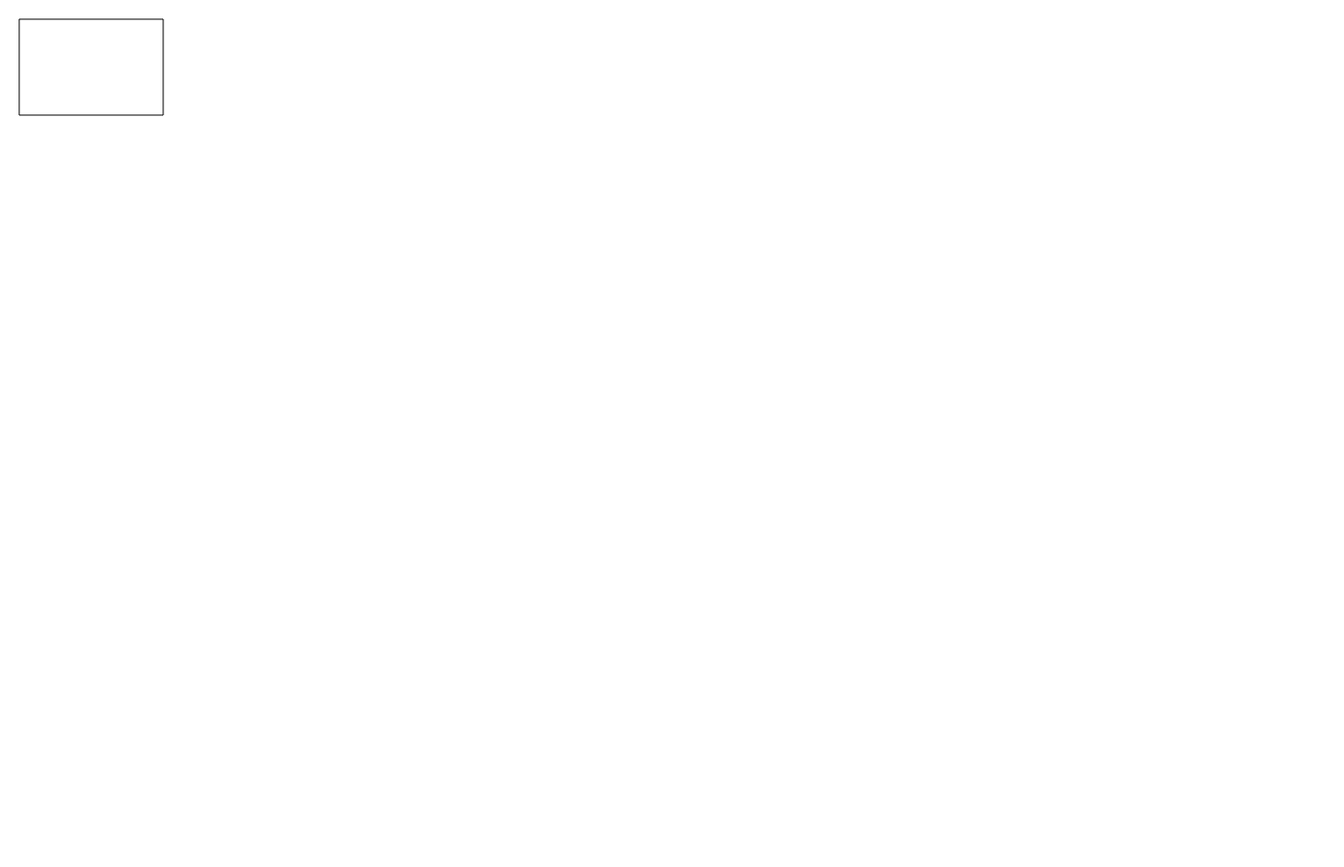
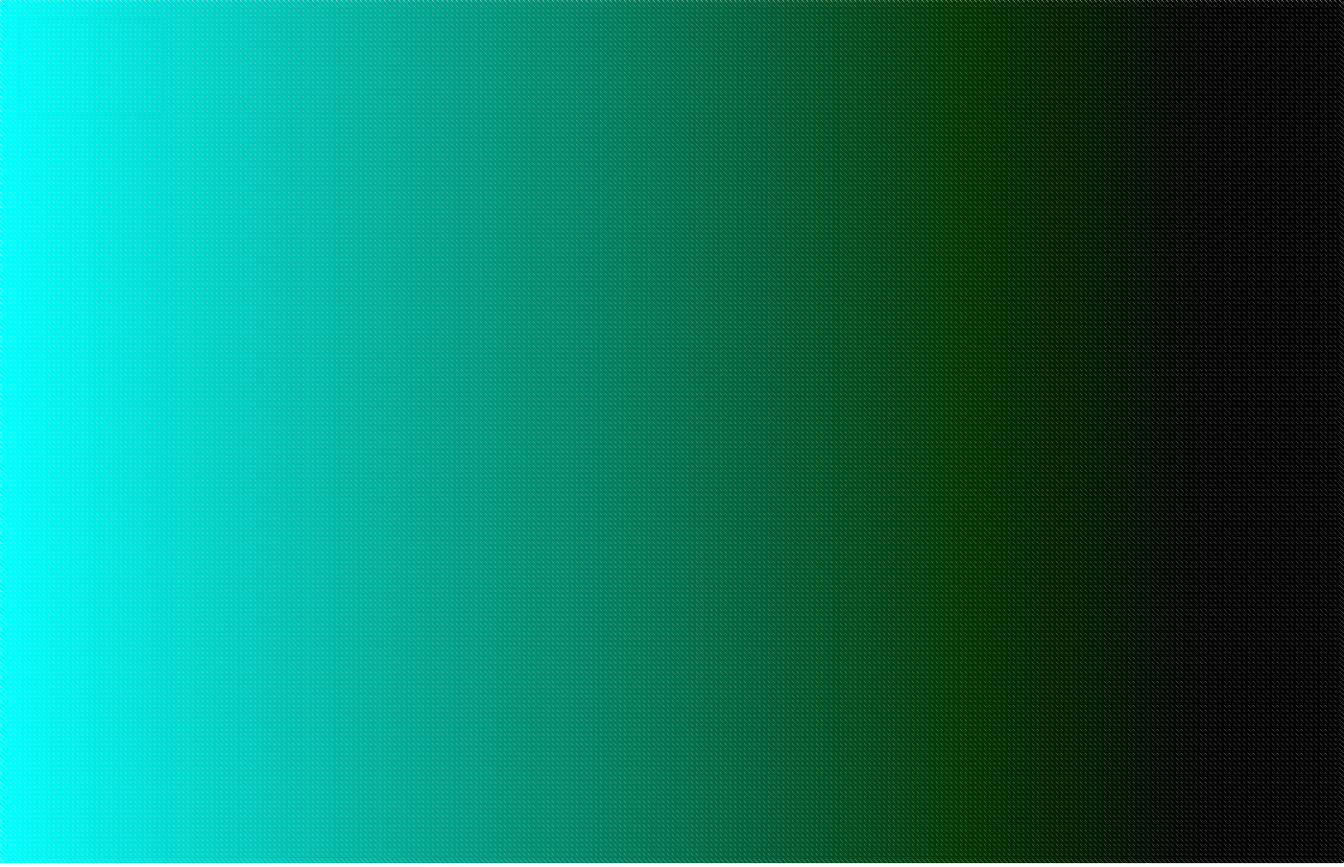
Before and after one commit to mmKALLL/existential-risk, a website built with Parcel: page src/index.html in a window 1280 px wide. Shown: the whole page at 96% size, 1400 px wide, since content can reach past the window. Built offline with nearby package versions, Linux system fonts and the light colour scheme.

Commit message:
make a more impressive demo with the canvas

```diff
--- a/src/existential-risk.ts
+++ b/src/existential-risk.ts
@@ -5,3 +5,20 @@ const ctx = (document.getElementById(
 ctx.beginPath()
 ctx.rect(20, 20, 150, 100)
 ctx.stroke()
+
+let i = 0
+const interval = setInterval(() => {
+  for (let x = i; x < 1400; x += 5) {
+    for (let y = i; y < 900; y += 5) {
+      ctx.beginPath()
+      ctx.strokeStyle = `rgb(
+        0,
+        ${Math.floor(255 - x / 5)},
+        ${Math.floor(255 - x / 4)})`
+      ctx.arc(x, y, 3, 0, 2 * Math.PI)
+      ctx.stroke()
+    }
+  }
+  i++
+  i === 8 && clearInterval(interval)
+}, 200)
--- a/src/index.html
+++ b/src/index.html
@@ -6,7 +6,7 @@
         <title>X-risk Conqueror</title>
     </head>
     <body style="margin: 0">
-        <canvas id="gameCanvas" width="1200" height="900">
+        <canvas id="gameCanvas" width="1400" height="900">
         <script src="./existential-risk.ts"></script>
     </body>
 </html>
```
